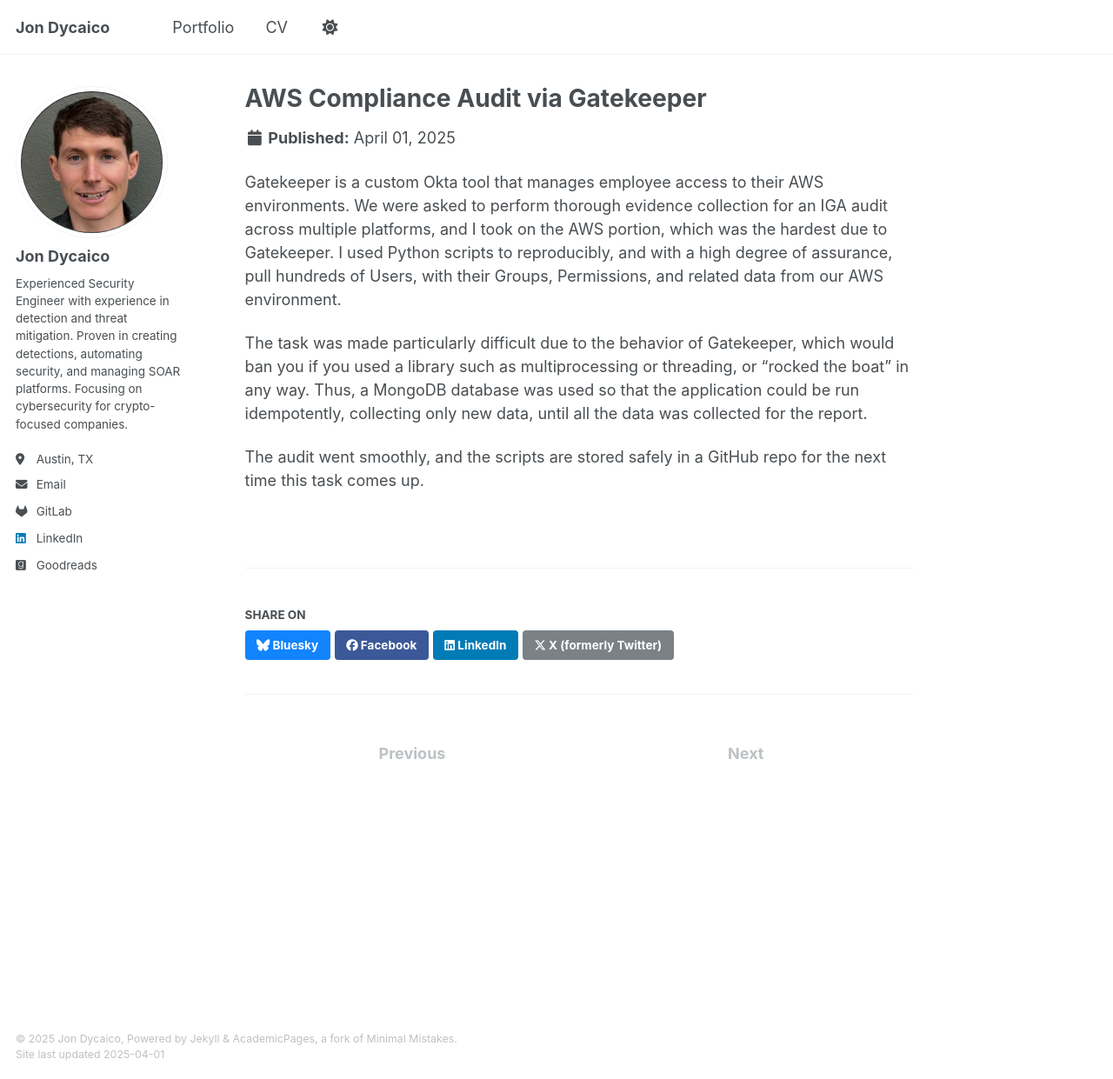
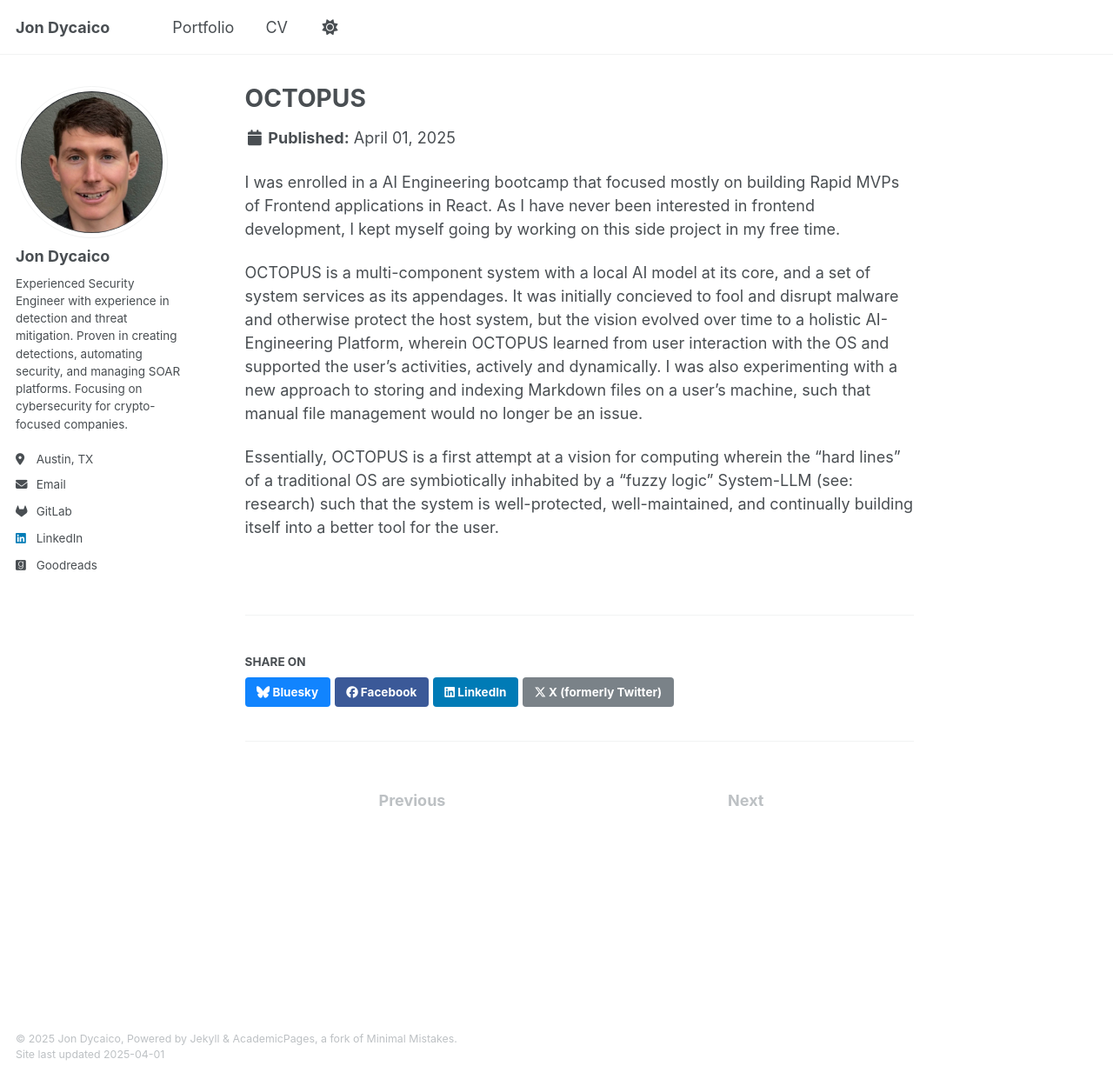
Before and after one commit to jon-dycaico/jon-dycaico.github.io, a Jekyll site: the page built from _portfolio/portfolio-5.md, in a window 1280 px wide and 1241 px high. Shown: the whole window at 87% size. Built offline with Jekyll 4.4.1, drawn with Linux system fonts in a browser that asks for light colours.

Commit message:
updated Portfolio

```diff
--- a/_portfolio/portfolio-5.md
+++ b/_portfolio/portfolio-5.md
@@ -1,11 +1,11 @@
 ---
-title: "AWS Compliance Audit via Gatekeeper"
-excerpt: "Built innovative auditing solution to bypass sensitive security system<br/><img src='/images/nasa-gate.jpg'>"
+title: "OCTOPUS"
+excerpt: "Experimental System LLM for security, reliability, and continous optimization to user needs<br/><img src='/images/36d6a82041234630b833ef5eb0537b46-734004734.jpg'>"
 collection: portfolio
 ---
 
-Gatekeeper is a custom Okta tool that manages employee access to their AWS environments. We were asked to perform thorough evidence collection for an IGA audit across multiple platforms, and I took on the AWS portion, which was the hardest due to Gatekeeper. I used Python scripts to reproducibly, and with a high degree of assurance, pull hundreds of Users, with their Groups, Permissions, and related data from our AWS environment.
+I was enrolled in a AI Engineering bootcamp that focused mostly on building Rapid MVPs of Frontend applications in React. As I have never been interested in frontend development, I kept myself going by working on this side project in my free time.
 
-The task was made particularly difficult due to the behavior of Gatekeeper, which would ban you if you used a library such as multiprocessing or threading, or "rocked the boat" in any way. Thus, a MongoDB database was used so that the application could be run idempotently, collecting only new data, until all the data was collected for the report.
+OCTOPUS is a multi-component system with a local AI model at its core, and a set of system services as its appendages. It was initially concieved to fool and disrupt malware and otherwise protect the host system, but the vision evolved over time to a holistic AI-Engineering Platform, wherein OCTOPUS learned from user interaction with the OS and supported the user's activities, actively and dynamically. I was also experimenting with a new approach to storing and indexing Markdown files on a user's machine, such that manual file management would no longer be an issue.
 
-The audit went smoothly, and the scripts are stored safely in a GitHub repo for the next time this task comes up.
+Essentially, OCTOPUS is a first attempt at a vision for computing wherein the "hard lines" of a traditional OS are symbiotically inhabited by a "fuzzy logic" System-LLM (see: research) such that the system is well-protected, well-maintained, and continually building itself into a better tool for the user.
```
Also changed, not shown: _portfolio/portfolio-1.md (+4 -4 lines), _portfolio/portfolio-2.md (+4 -4 lines), _portfolio/portfolio-4.md (+6 -4 lines), images/36d6a82041234630b833ef5eb0537b46-734004734.jpg (added), images/kraken.png (added), images/spotify-world.png (added), images/tentacles.png (added).
